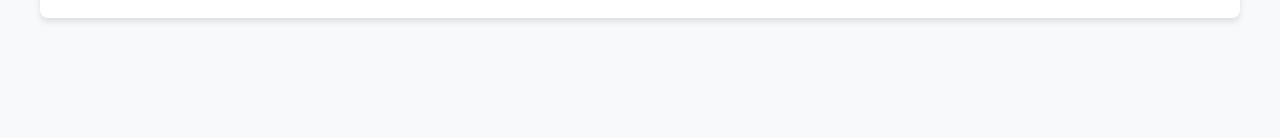
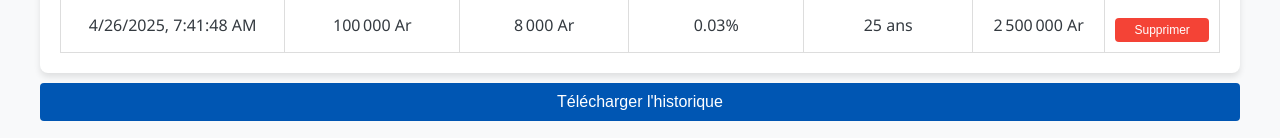
Before and after one commit to Riam-mirado/project_IS, a plain HTML site: page index.html in a window 1280 px wide. Shown: the part 1068-1206 px from the top of the page. Before the commit the page ends 1106 px from the top, so only its background shows below. Drawn offline with Linux system fonts and the light colour scheme.

Commit message:
Update index.html

```diff
--- a/index.html
+++ b/index.html
@@ -102,6 +102,7 @@
             <tbody id="historiqueBody"></tbody>
         </table>
     </div>
+    <button id="telechargerBtn">Télécharger l'historique</button>
     <script src="Chart.js"></script>
     <script src="calcul.js"></script>
     <script src="index.js"> </script>
```
